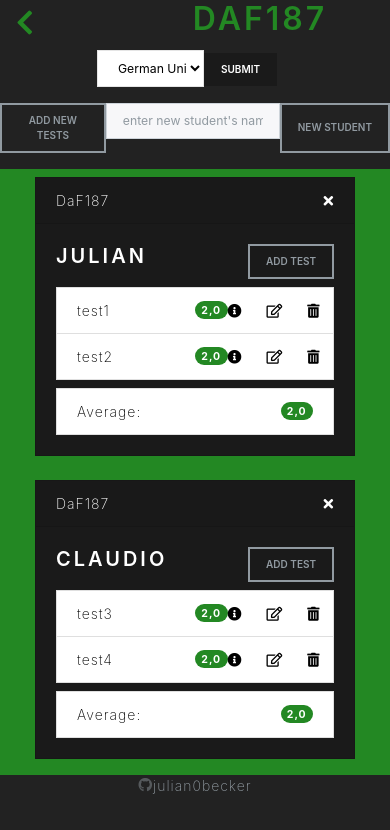
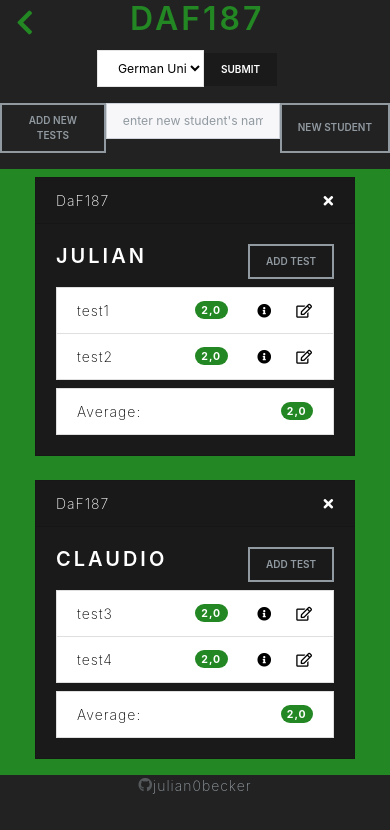
Before and after one commit to julian0becker/testscore, a React (Create React App) app: page /classroom/8178fd7b-9544-4c42-a0b8-7daf705d621c in a window 390 px wide. Shown: the top 830 px of the page. Built offline with nearby package versions, Linux system fonts and the light colour scheme.

Commit message:
delete single test moved into edit test modal

```diff
--- a/src/App.css
+++ b/src/App.css
@@ -130,7 +130,7 @@ body {
   }
   .grid-item-b {
     grid-area: title;
-    justify-self: center;
+    justify-self: start;
   }
   .grid-item-c {
     grid-area: select;
--- a/src/components/Results.js
+++ b/src/components/Results.js
@@ -1,10 +1,6 @@
 import React, { useContext } from "react";
 import { useDispatch } from "react-redux";
-import {
-  deleteSingleTestAction,
-  openEditModalAction,
-  openInfoModalAction
-} from "../redux/actions";
+import { openEditModalAction, openInfoModalAction } from "../redux/actions";
 import ClassroomContext from "../context/ClassroomContext";
 
 export default function Results({ test, studentId }) {
@@ -49,14 +45,6 @@ export default function Results({ test, studentId }) {
               className="far fa-edit ml-4"
             />
           </div>
-          <div>
-            <span
-              onClick={() =>
-                dispatch(deleteSingleTestAction(test.testId, classroomId))
-              }
-              className="fas fa-trash-alt ml-4"
-            />
-          </div>
         </div>
       </div>
     </li>
--- a/src/components/modals/EditTest.js
+++ b/src/components/modals/EditTest.js
@@ -6,7 +6,11 @@ import {
   calculateGrade,
   calculateAmericanGrade
 } from "../../helpers";
-import { toggleModalAction, editTestAction } from "../../redux/actions";
+import {
+  toggleModalAction,
+  editTestAction,
+  deleteSingleTestAction
+} from "../../redux/actions";
 import ClassroomContext from "../../context/ClassroomContext";
 
 const EditModal = ({ classroomId }) => {
@@ -28,6 +32,11 @@ const EditModal = ({ classroomId }) => {
 
   const indexStudent = findIndexStudent(students, modal.forModalStudentId);
   const testIndex = findIndexTest(students, indexStudent, modal.forModalTestId);
+
+  const handleDeleteSingleTest = (idTest, idClassroom) => {
+    dispatch(toggleModalAction(idClassroom));
+    dispatch(deleteSingleTestAction(idTest, idClassroom));
+  };
 
   const handleEditTest = (event, testId, oldPassMark) => {
     event.preventDefault();
@@ -196,10 +205,23 @@ const EditModal = ({ classroomId }) => {
                 ) : null}
               </tbody>
             </table>
-            <input
-              type="submit"
-              className="btn btn-sm btn-outline-secondary mt-3"
-            />
+            <div className="d-flex justify-content-between">
+              <input
+                type="submit"
+                className="btn btn-sm btn-outline-secondary mt-3"
+              />
+              <div className="d-flex align-items-end">
+                <span
+                  onClick={() =>
+                    handleDeleteSingleTest(
+                      students[indexStudent].tests[testIndex].testId,
+                      classroomId
+                    )
+                  }
+                  className="fas fa-trash-alt ml-4 mb-2"
+                />
+              </div>
+            </div>
           </form>
         </div>
       </div>
```
